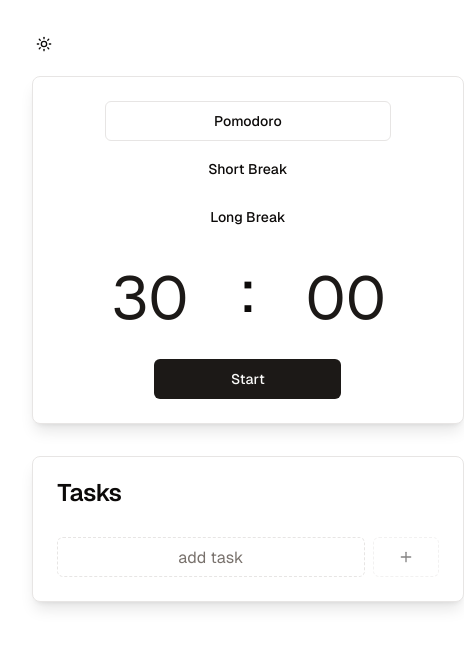
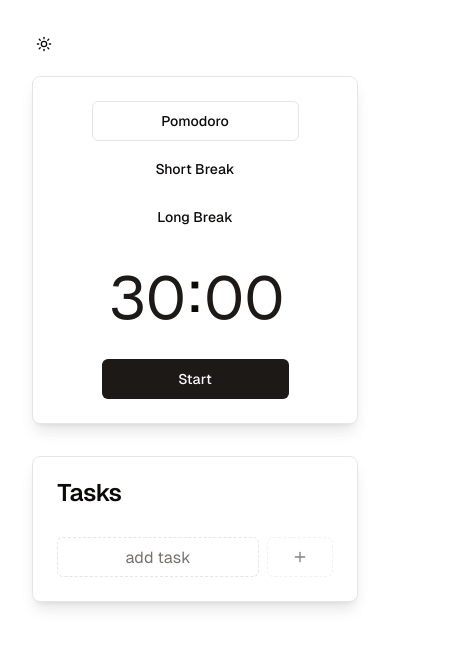
Before and after one commit to DNNYVST/pomodoro-app, a Next.js app: page / in a window 390 px wide. Shown: the top 648 px of the page, 464 px wide, since content can reach past the window. Built offline with nearby package versions, Linux system fonts and the light colour scheme.

Commit message:
i will figure out how to not clip this text on mobile if it is the last thing i do

```diff
--- a/src/components/timer/input.tsx
+++ b/src/components/timer/input.tsx
@@ -29,7 +29,7 @@
       }
     }}
     onBlur={onBlur}
-    className={`rounded-sm min-w-fit text-primary bg-background text-center placeholder:text-muted-foreground focus-visible:outline-none focus-visible:ring-1 focus-visible:ring-ring focus-visible:ring-offset-2 hover:ring-1 hover:outline-none hover:ring-ring hover:ring-offset-2 ${cn}`}
+    className={`rounded-sm w-[2ch] text-primary bg-background sm:text-center placeholder:text-muted-foreground focus-visible:outline-none focus-visible:ring-1 focus-visible:ring-ring focus-visible:ring-offset-2 hover:ring-1 hover:outline-none hover:ring-ring hover:ring-offset-2 ${cn}`}
     {...rest}
   />
 );
--- a/src/components/timer/timer-card.tsx
+++ b/src/components/timer/timer-card.tsx
@@ -105,7 +105,7 @@
               )
             }
             disabled={running}
-            cn="!bg-transparent pl-1 sm:pl-0"
+            cn="text-right sm:text-center"
           />
           {":"}
           <Input
@@ -121,7 +121,7 @@
               )
             }
             disabled={running}
-            cn="!bg-transparent pr-1 sm:pr-0"
+            cn="text-left sm:text-center"
           />
         </div>
       </CardContent>
```
